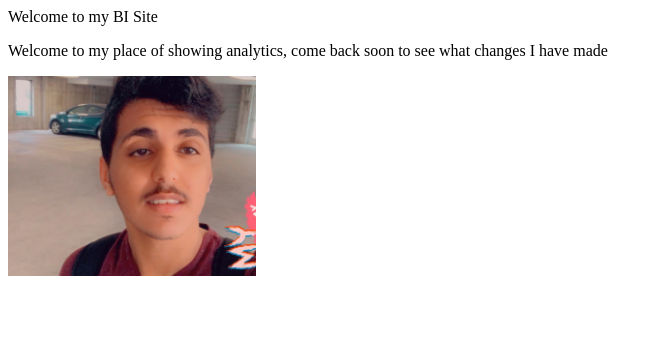
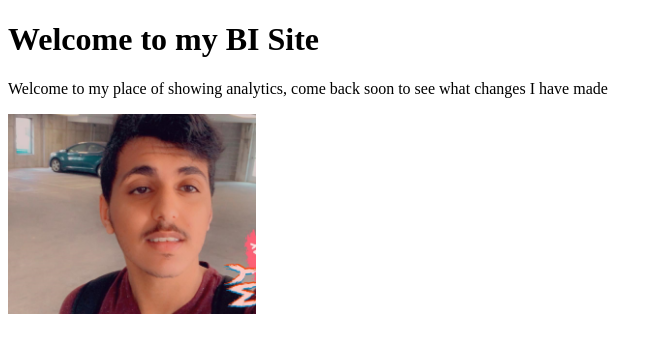
Before and after one commit to codin-ghost/Tylers-Webpage., a plain HTML site: page index.html in a window 1280 px wide. Shown: the whole page, without its empty margins (0-663 px from the left). Drawn offline with Linux system fonts and the light colour scheme.

Commit message:
heading1

```diff
--- a/index.html
+++ b/index.html
@@ -6,7 +6,7 @@
     <title>Tyler's Site</title>
 </head>
 <body>
-    <h>Welcome to my BI Site</h>
+    <h1>Welcome to my BI Site</h1>
     <p>Welcome to my place of showing analytics, come back soon to see what changes I have made</p>
     <img src="myself.png" height="200px">
 </body>
```
